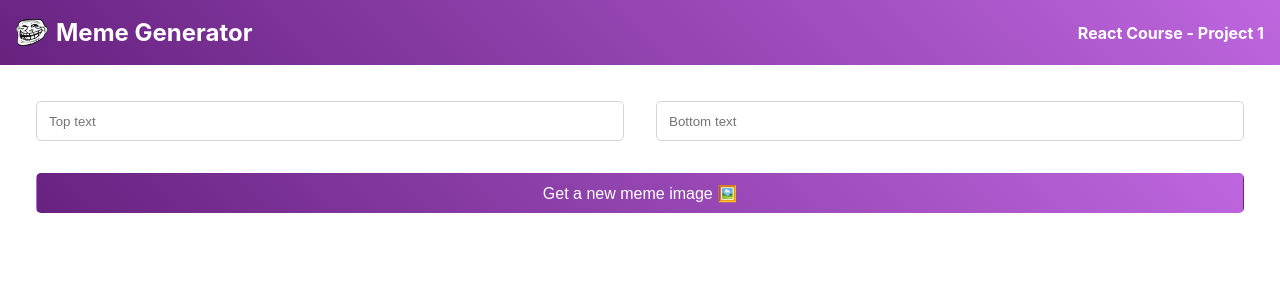
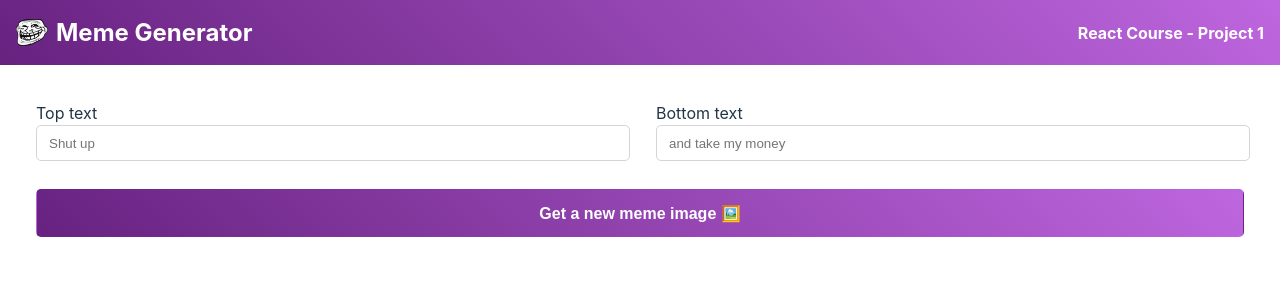
Before and after one commit to Poozagg/meme-generator, a React (Vite) app: page / in a window 1280 px wide. Shown: the top 300 px of the page. Built offline with nearby package versions, Linux system fonts and the light colour scheme.

Commit message:
placeholder added and button styling ammended a bit

```diff
--- a/components/Meme.jsx
+++ b/components/Meme.jsx
@@ -2,16 +2,22 @@ export default function Meme() {
   return (
     <main>
       <form className="form">
+          <div>
+            <label className="form--label">Top text</label>
             <input
               type="text"
-          placeholder="Top text"
+              placeholder="Shut up"
               className="form--input"
             />
+          </div>
+          <div>
+            <label className="form--label">Bottom text</label>
             <input
               type="text"
-          placeholder="Bottom text"
+              placeholder="and take my money"
               className="form--input"
             />
+          </div>
         <button className="form--button">
           Get a new meme image 🖼️
         </button>
--- a/src/App.css
+++ b/src/App.css
@@ -37,6 +37,8 @@ main {
   border-radius: 5px;
   border: 1px solid #D5D4D8;
   text-indent: 10px;
+  height: 2rem;
+  width: 100%;
 }
 .form--button {
   grid-column: 1 / -1;
@@ -45,4 +47,7 @@ main {
   background: linear-gradient(45deg, #672280 0%, #be66df 100%);
   color: white;
   cursor: pointer;
+  margin-top: 1rem;
+  height: 3rem;
+  font-weight: bold;
 }
```
Lines whose indentation alone changed are shown as unchanged.
